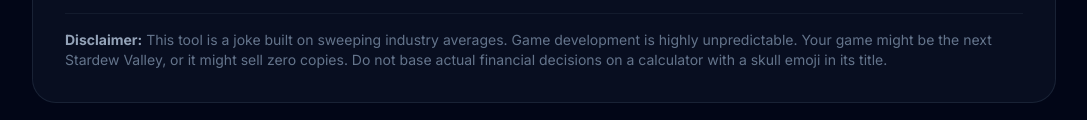
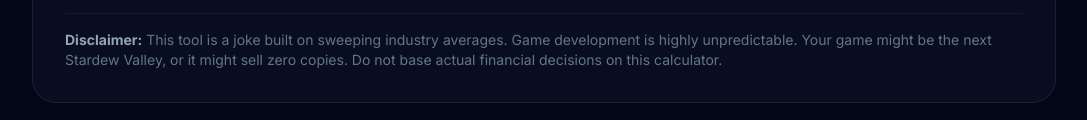
Before and after one commit to alsharefee/When-Do-I-Kill-My-Game, a website: page index.html in a window 1280 px wide. Shown: the part 1877-1997 px from the top of the page, without its empty margins (96-1183 px from the left). Drawn offline with nearby package versions, Linux system fonts and the light colour scheme.

Commit message:
refactor: update disclaimer text to remove stylized emoji reference

```diff
--- a/index.html
+++ b/index.html
@@ -389,7 +389,10 @@
             <p><strong class="text-white">The Starving Artist Model:</strong> Assumes you still need to pay rent. As a
                 dev, working on this game actively burns a hole in your wallet.</p>
             <div class="pt-4 mt-4 border-t border-slate-800/50">
-                <p class="text-sm text-slate-500"><strong class="text-slate-400">Disclaimer:</strong> This tool is a joke built on sweeping industry averages. Game development is highly unpredictable. Your game might be the next Stardew Valley, or it might sell zero copies. Do not base actual financial decisions on a calculator with a skull emoji in its title.</p>
+                <p class="text-sm text-slate-500"><strong class="text-slate-400">Disclaimer:</strong> This tool is a
+                    joke built on sweeping industry averages. Game development is highly unpredictable. Your game might
+                    be the next Stardew Valley, or it might sell zero copies. Do not base actual financial decisions on
+                    this calculator.</p>
             </div>
         </div>
 
```
